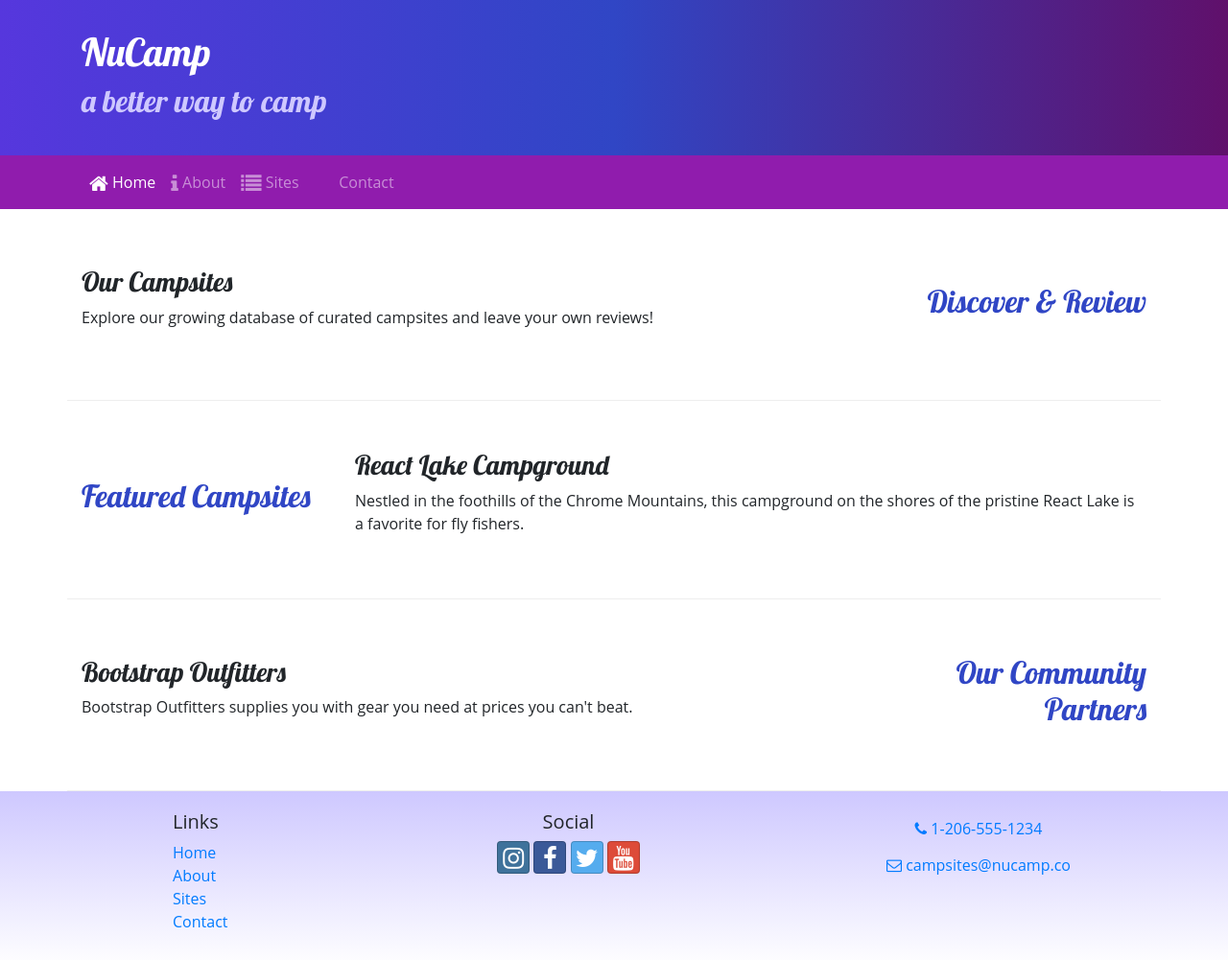
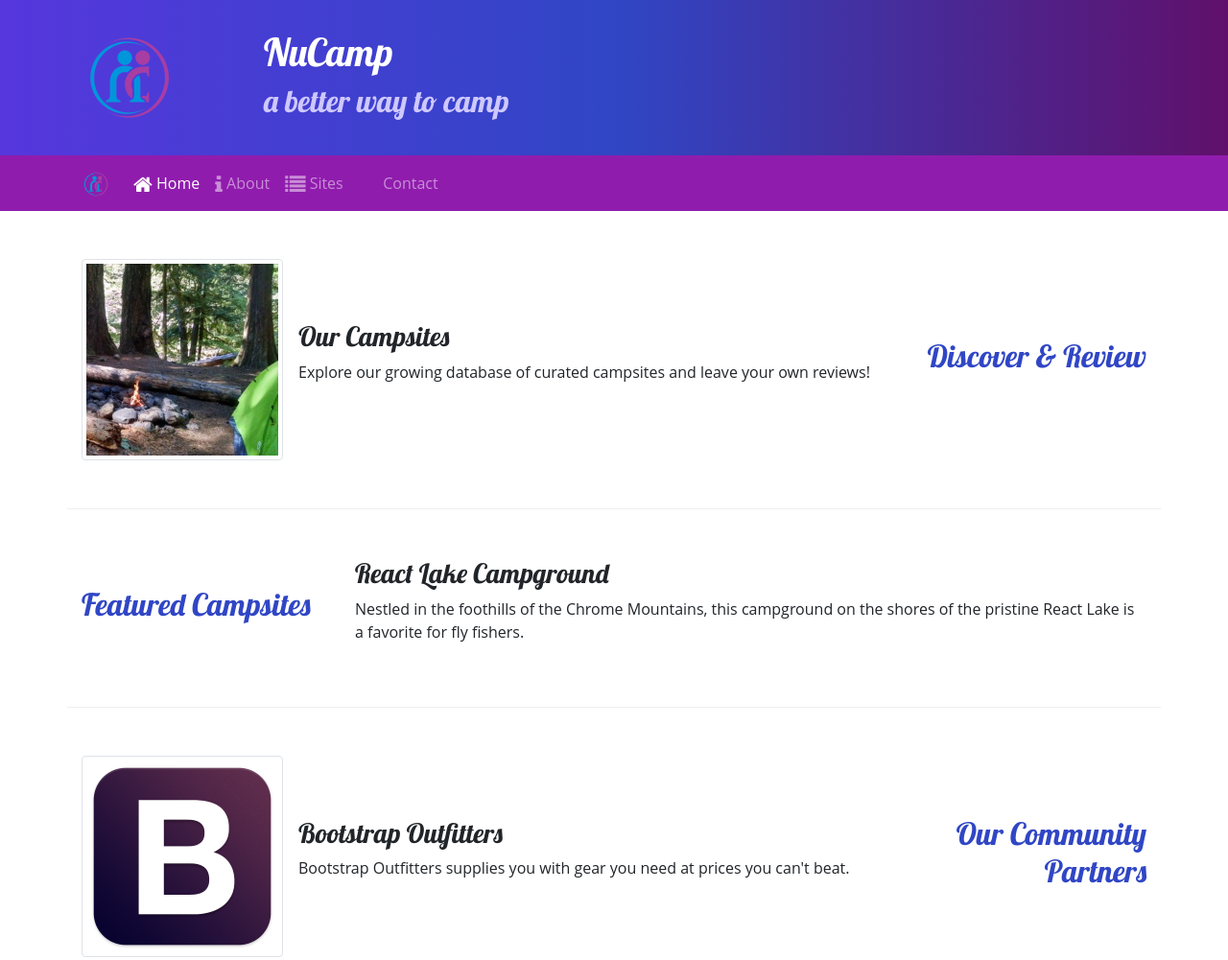
Before and after one commit to hblackmer/camping-app-bootstrap, a website: page index.html in a window 1280 px wide. Shown: the top 1001 px of the page at 96% size. Drawn offline with nearby package versions, Linux system fonts and the light colour scheme.

Commit message:
Added images and media.

```diff
--- a/index.html
+++ b/index.html
@@ -29,6 +29,9 @@
     <header class="jumbotron jumbotron-fluid">
         <div class="container">
             <div class="row">
+                <div class="col-4 col-sm-3 col-md-2 align-self-center">
+                    <img src="img/logo.png" class="img-fluid" />
+                </div>
                 <div class="col">
                     <h1>NuCamp</h1>
                     <h2>a better way to camp</h2>
@@ -40,7 +43,8 @@
     <!-- NuCamp Navbar -->
     <nav class="navbar navbar-expand-sm navbar-dark sticky-top">
         <div class="container">
-            <button class="navbar-toggler ml-auto" type="button" data-toggle="collapse" data-target="#nucampNavbar">
+            <a class="navbar-brand" href="index.html"><img src="img/logo.png" height="30" width="30" /></a>
+            <button class="navbar-toggler" type="button" data-toggle="collapse" data-target="#nucampNavbar">
                 <span class="navbar-toggler-icon"></span>
             </button>
             <div class="collapse navbar-collapse" id="nucampNavbar">
@@ -61,8 +65,13 @@
                 <h2 class="text-sm-right">Discover & Review</h2>
             </div>
             <div class="col">
-                <h3>Our Campsites</h3>
-                <p class="d-none d-sm-block">Explore our growing database of curated campsites and leave your own reviews!</p>
+                <div class="media">
+                    <img class="d-flex mr-3 img-thumbnail" src="img/breadcrumb-trail-thumb.jpg" alt="Breadcrumb Trail" />
+                    <div class="media-body align-self-center">
+                        <h3>Our Campsites</h3>
+                        <p class="d-none d-sm-block">Explore our growing database of curated campsites and leave your own reviews!</p>
+                    </div>
+                </div>
             </div>
         </div>
         <div class="row row-content align-items-center">
@@ -79,8 +88,13 @@
                 <h2 class="text-sm-right">Our Community Partners</h2>
             </div>
             <div class="col">
-                <h3>Bootstrap Outfitters</h3>
-                <p class="d-none d-sm-block">Bootstrap Outfitters supplies you with gear you need at prices you can't beat.</p>
+                <div class="media">
+                    <img class="d-flex mr-3 img-thumbnail" src="img/bootstrap-thumb.png" alt="Bootstrap Outfitters" />
+                    <div class="media-body align-self-center">
+                        <h3>Bootstrap Outfitters</h3>
+        				<p class="d-none d-sm-block">Bootstrap Outfitters supplies you with gear you need at prices you can't beat.</p>
+                    </div>
+                </div>
             </div>
         </div>
     </div>
```
Also changed, not shown: aboutus.html (+5 -1 lines), contactus.html (+5 -1 lines), img/bootstrap-thumb.png (added), img/breadcrumb-trail-thumb.jpg (added), img/breadcrumb-trail.jpg (added), img/chrome-river-thumb.jpg (added), img/chrome-river.jpg (added), img/logo.png (added), img/react-lake-thumb.jpg (added), img/react-lake.jpg (added).
